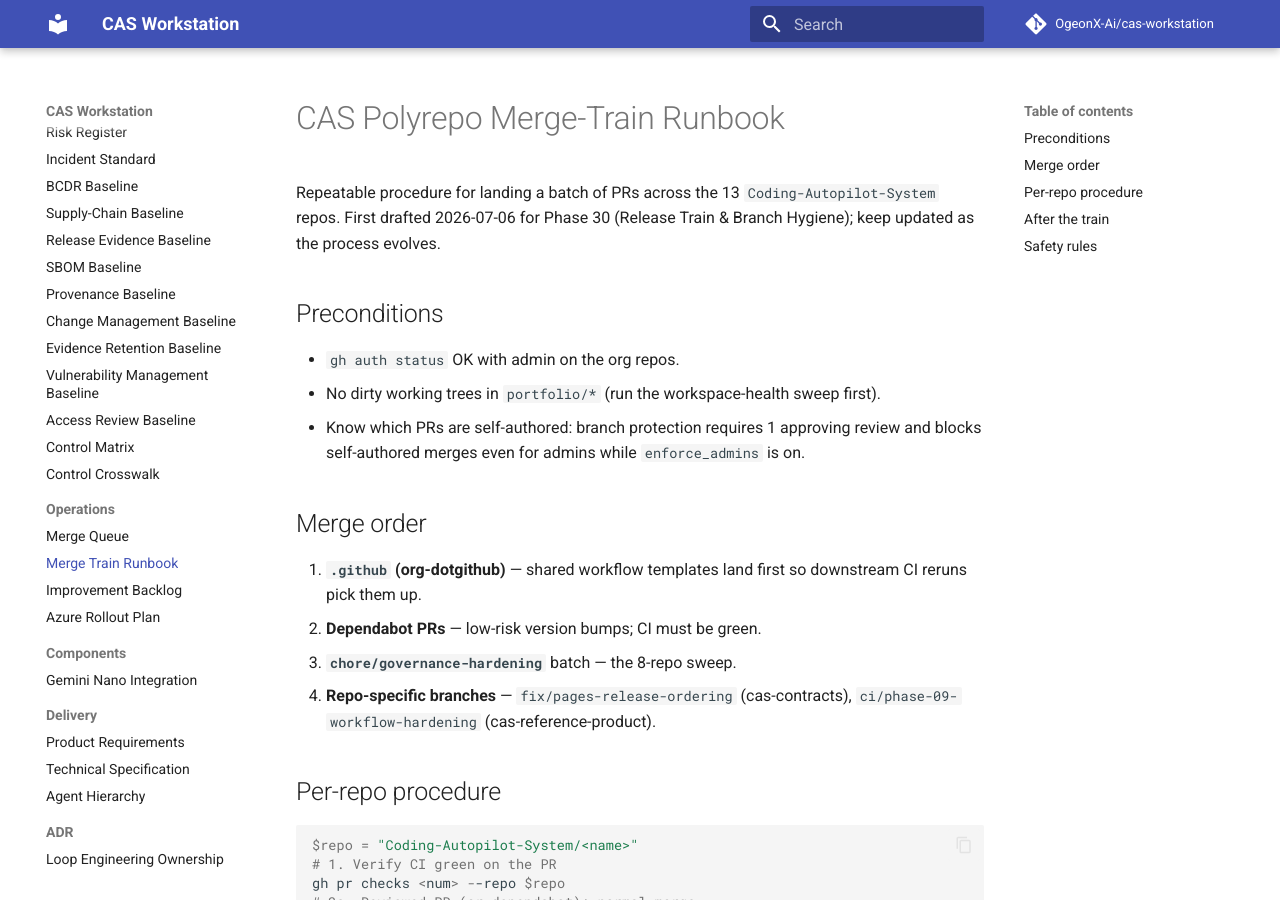
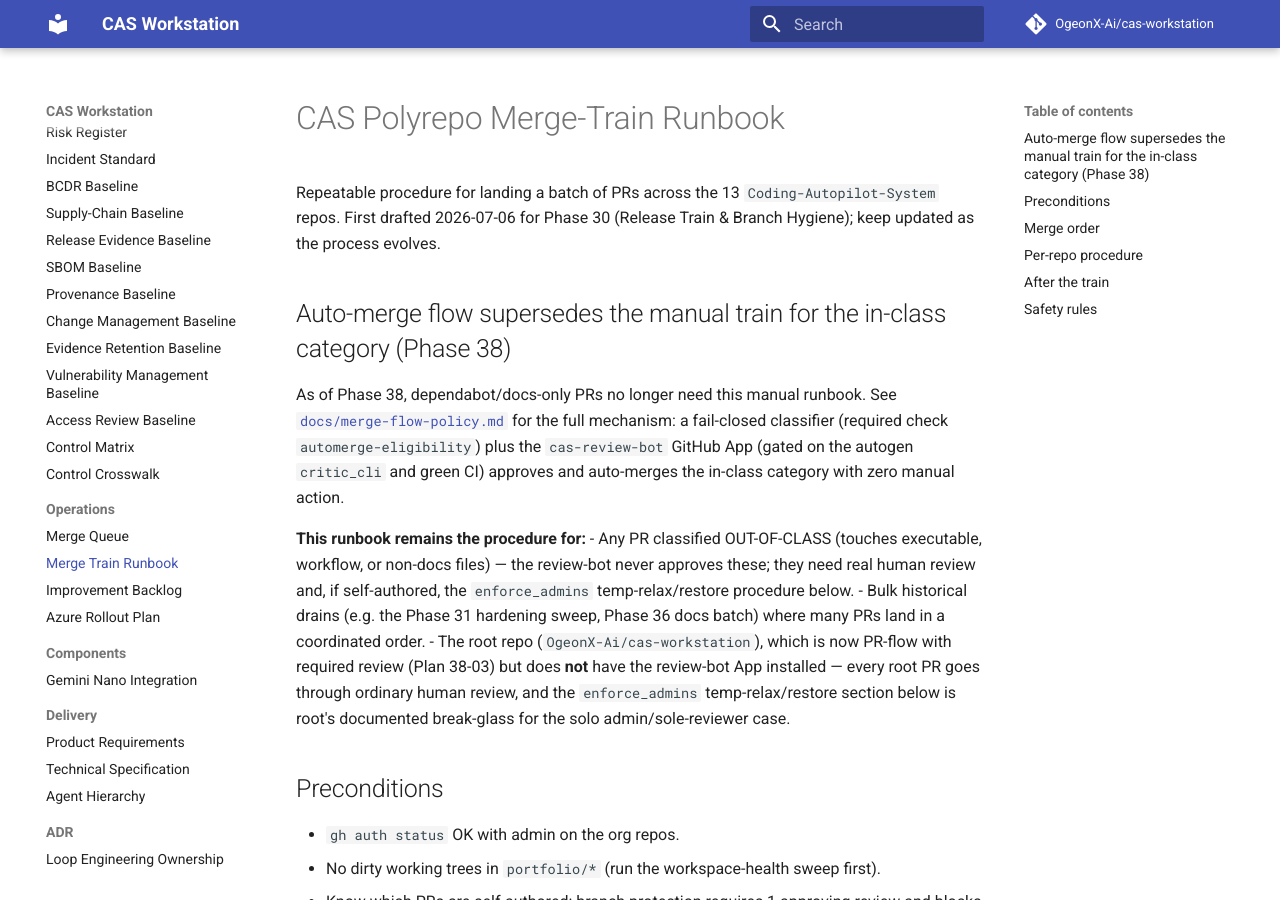
Before and after one commit to OgeonX-Ai/cas-workstation, an MkDocs documentation site: the page built from docs/merge-train-runbook.md, in a window 1280 px wide and 900 px high. Built offline with MkDocs 1.6.1 and Material for MkDocs 9.7.7, drawn with Linux system fonts in a browser that asks for light colours; comment, search, counter and statistics services are not loaded.

Commit message:
feat(38-01): add branch-protection-as-code script + runbook update
- apply-branch-protection.ps1: PUTs branch protection (1 required approving
  review, automerge-eligibility + optional extra required checks,
  enforce_admins honored) to a repo's default branch, resolved live via
  gh api. Parameterized by -Owner/-Repos/-RequiredChecks/-DryRun so the
  same script covers org sub-repos (default owner) and the root repo
  (Plan 38-03, -Owner OgeonX-Ai)
- -DryRun prints the exact payload without calling the API; verified with
  autogen (main branch resolved correctly, payload includes the eligibility
  check + 1 required approval)
- merge-train-runbook.md: point the in-class category at the new
  auto-merge flow; the manual train remains for out-of-class PRs, bulk
  drains, and the root repo (no review-bot App installed there)

```diff
--- a/docs/merge-train-runbook.md
+++ b/docs/merge-train-runbook.md
@@ -1,6 +1,28 @@
 # CAS Polyrepo Merge-Train Runbook
 
 Repeatable procedure for landing a batch of PRs across the 13 `Coding-Autopilot-System` repos. First drafted 2026-07-06 for Phase 30 (Release Train & Branch Hygiene); keep updated as the process evolves.
+
+## Auto-merge flow supersedes the manual train for the in-class category (Phase 38)
+
+As of Phase 38, dependabot/docs-only PRs no longer need this manual runbook.
+See [`docs/merge-flow-policy.md`](merge-flow-policy.md) for the full
+mechanism: a fail-closed classifier (required check `automerge-eligibility`)
+plus the `cas-review-bot` GitHub App (gated on the autogen `critic_cli` and
+green CI) approves and auto-merges the in-class category with zero manual
+action.
+
+**This runbook remains the procedure for:**
+- Any PR classified OUT-OF-CLASS (touches executable, workflow, or non-docs
+  files) — the review-bot never approves these; they need real human review
+  and, if self-authored, the `enforce_admins` temp-relax/restore procedure
+  below.
+- Bulk historical drains (e.g. the Phase 31 hardening sweep, Phase 36 docs
+  batch) where many PRs land in a coordinated order.
+- The root repo (`OgeonX-Ai/cas-workstation`), which is now PR-flow with
+  required review (Plan 38-03) but does **not** have the review-bot App
+  installed — every root PR goes through ordinary human review, and the
+  `enforce_admins` temp-relax/restore section below is root's documented
+  break-glass for the solo admin/sole-reviewer case.
 
 ## Preconditions
 
```
Also changed, not shown: 1 other file.
